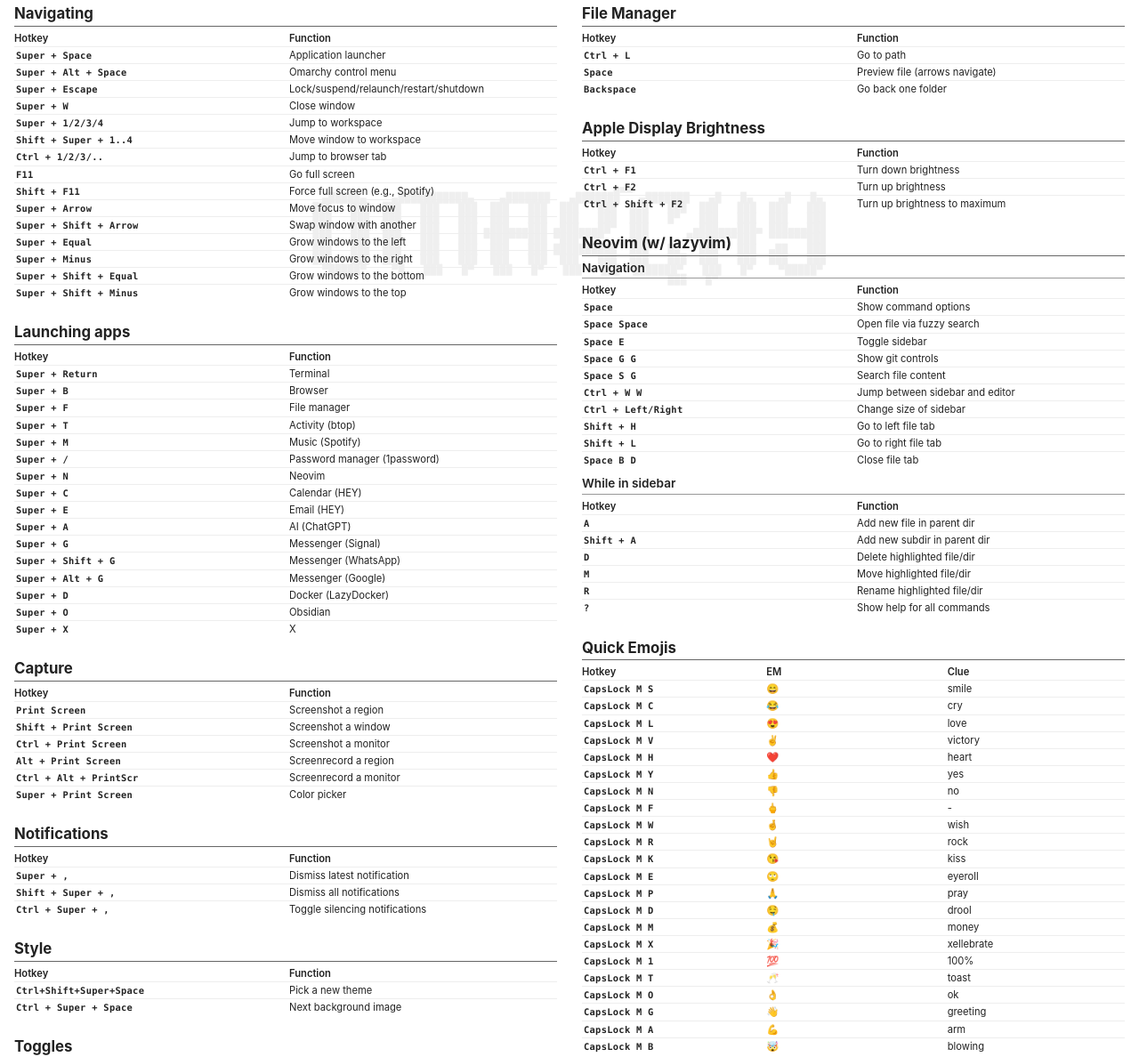
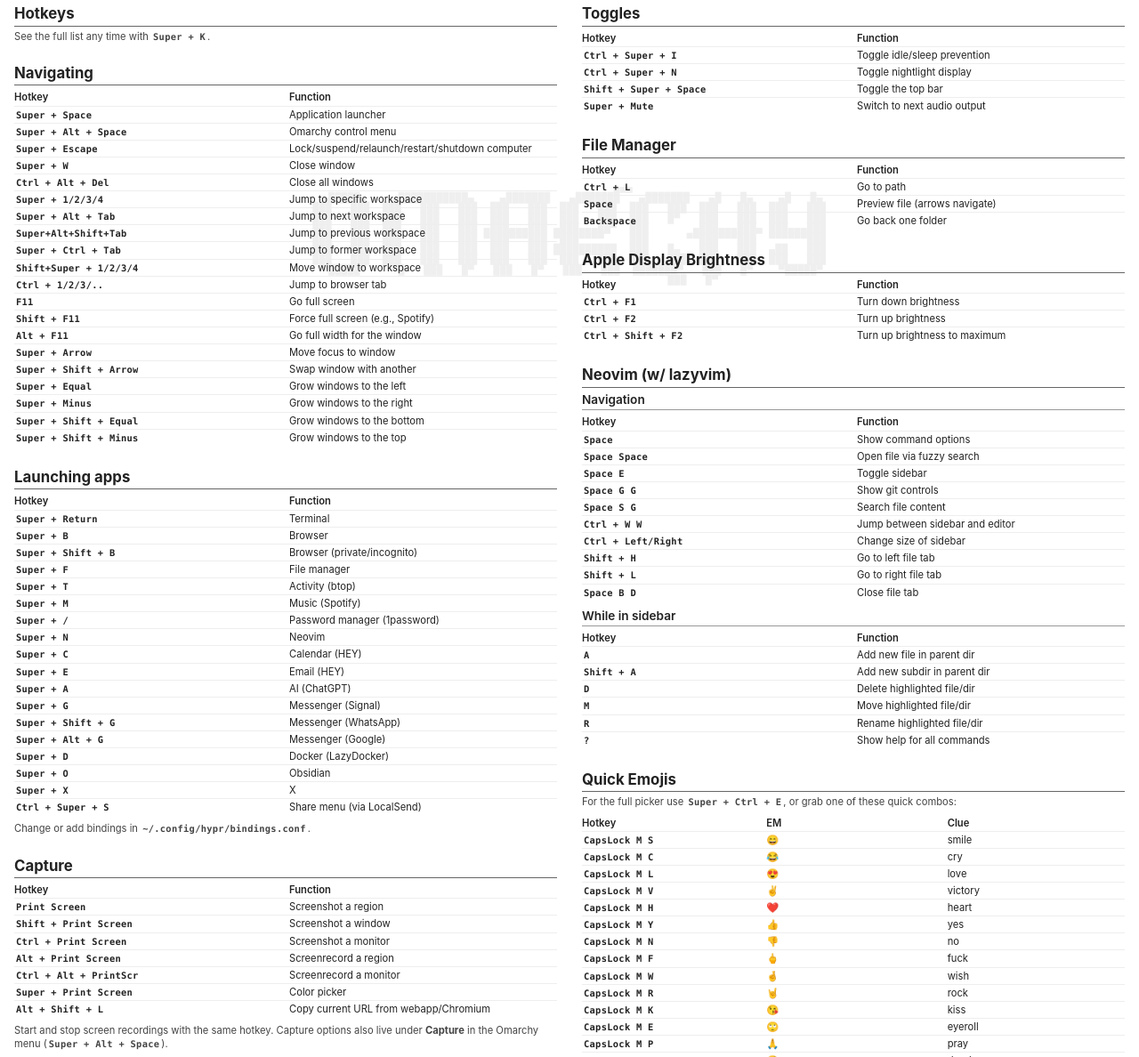
Before and after one commit to acrogenesis/omarchy-cheat-sheet, a plain HTML site: page index.html in a window 1280 px wide. Shown: the part 137-1325 px from the top of the page at 89% size. Drawn offline with Linux system fonts and the light colour scheme.

Commit message:
update keys

```diff
--- a/index.html
+++ b/index.html
@@ -116,6 +116,11 @@
             letter-spacing: .3px;
         }
     code.sm { font-size:.58rem; letter-spacing:.2px; }
+        .note {
+            margin: 0 0 6px;
+            font-size: .7rem;
+            color: #444;
+        }
         .print-button {
             display: inline-block;
             margin: 8px auto 16px;
@@ -139,7 +144,7 @@
         /* Print optimization */
         @media print {
             @page { size: A4; margin: 0.6cm 0.6cm 0.7cm; }
-            body { margin:0; padding:.4cm .55cm .6cm; font-size:9pt; }
+            body { margin:0; padding:.32cm .38cm .48cm; font-size:9pt; }
             h1 { font-size:20pt; margin:0 0 4px; }
             /* Move the meta-note out of the header area and render it as a fixed footer when printing. */
             .meta-note {
@@ -158,7 +163,7 @@
             /* Inject minimal footer */
             .meta-note:before { content:"by @acrogenesis"; font-weight:500; }
             .print-button { display:none; }
-            .container { column-count: 3; column-gap:18px; }
+            .container { column-count: 3; column-gap:14px; }
             section { break-inside: avoid; }
             h1, h2, h3 { page-break-after: avoid; break-after: avoid; }
             table.compact { font-size:6.7pt; margin:0 0 6px; }
@@ -171,6 +176,7 @@
             /* Tighten vertical whitespace */
             h2 { font-size:10pt; }
             h3 { font-size:7.5pt; }
+            .note { font-size:6.1pt; margin:0 0 4px; }
         }
     </style>
 </head>
@@ -213,18 +219,28 @@
 
     <div class="container">
         <section>
+            <h2>Hotkeys</h2>
+            <p class="note">See the full list any time with <code>Super + K</code>.</p>
+        </section>
+
+        <section>
             <h2>Navigating</h2>
             <table class="compact">
                 <tr><th>Hotkey</th><th>Function</th></tr>
                 <tr><td><code>Super + Space</code></td><td>Application launcher</td></tr>
                 <tr><td><code>Super + Alt + Space</code></td><td>Omarchy control menu</td></tr>
-                <tr><td><code>Super + Escape</code></td><td>Lock/suspend/relaunch/restart/shutdown</td></tr>
+                <tr><td><code>Super + Escape</code></td><td>Lock/suspend/relaunch/restart/shutdown computer</td></tr>
                 <tr><td><code>Super + W</code></td><td>Close window</td></tr>
-                <tr><td><code>Super + 1/2/3/4</code></td><td>Jump to workspace</td></tr>
-                <tr><td><code>Shift + Super + 1..4</code></td><td>Move window to workspace</td></tr>
+                <tr><td><code>Ctrl + Alt + Del</code></td><td>Close all windows</td></tr>
+                <tr><td><code>Super + 1/2/3/4</code></td><td>Jump to specific workspace</td></tr>
+                <tr><td><code>Super + Alt + Tab</code></td><td>Jump to next workspace</td></tr>
+                <tr><td><code>Super+Alt+Shift+Tab</code></td><td>Jump to previous workspace</td></tr>
+                <tr><td><code>Super + Ctrl + Tab</code></td><td>Jump to former workspace</td></tr>
+                <tr><td><code>Shift+Super + 1/2/3/4</code></td><td>Move window to workspace</td></tr>
                 <tr><td><code>Ctrl + 1/2/3/..</code></td><td>Jump to browser tab</td></tr>
                 <tr><td><code>F11</code></td><td>Go full screen</td></tr>
                 <tr><td><code>Shift + F11</code></td><td>Force full screen (e.g., Spotify)</td></tr>
+                <tr><td><code>Alt + F11</code></td><td>Go full width for the window</td></tr>
                 <tr><td><code>Super + Arrow</code></td><td>Move focus to window</td></tr>
                 <tr><td><code>Super + Shift + Arrow</code></td><td>Swap window with another</td></tr>
                 <tr><td><code>Super + Equal</code></td><td>Grow windows to the left</td></tr>
@@ -240,6 +256,7 @@
                 <tr><th>Hotkey</th><th>Function</th></tr>
                 <tr><td><code>Super + Return</code></td><td>Terminal</td></tr>
                 <tr><td><code>Super + B</code></td><td>Browser</td></tr>
+                <tr><td><code>Super + Shift + B</code></td><td>Browser (private/incognito)</td></tr>
                 <tr><td><code>Super + F</code></td><td>File manager</td></tr>
                 <tr><td><code>Super + T</code></td><td>Activity (btop)</td></tr>
                 <tr><td><code>Super + M</code></td><td>Music (Spotify)</td></tr>
@@ -254,7 +271,9 @@
                 <tr><td><code>Super + D</code></td><td>Docker (LazyDocker)</td></tr>
                 <tr><td><code>Super + O</code></td><td>Obsidian</td></tr>
                 <tr><td><code>Super + X</code></td><td>X</td></tr>
+                <tr><td><code>Ctrl + Super + S</code></td><td>Share menu (via LocalSend)</td></tr>
             </table>
+            <p class="note">Change or add bindings in <code>~/.config/hypr/bindings.conf</code>.</p>
         </section>
 
         <section>
@@ -267,7 +286,9 @@
                 <tr><td><code>Alt + Print Screen</code></td><td>Screenrecord a region</td></tr>
                 <tr><td><code>Ctrl + Alt + PrintScr</code></td><td>Screenrecord a monitor</td></tr>
                 <tr><td><code>Super + Print Screen</code></td><td>Color picker</td></tr>
+                <tr><td><code>Alt + Shift + L</code></td><td>Copy current URL from webapp/Chromium</td></tr>
             </table>
+            <p class="note">Start and stop screen recordings with the same hotkey. Capture options also live under <strong>Capture</strong> in the Omarchy menu (<code>Super + Alt + Space</code>).</p>
         </section>
 
         <section>
@@ -286,7 +307,9 @@
                 <tr><th>Hotkey</th><th>Function</th></tr>
                 <tr><td><code>Ctrl+Shift+Super+Space</code></td><td>Pick a new theme</td></tr>
                 <tr><td><code>Ctrl + Super + Space</code></td><td>Next background image</td></tr>
+                <tr><td><code>Super + Backspacer</code></td><td>Toggle transparency on a window</td></tr>
             </table>
+            <p class="note">Extra background images live in <code>~/.config/omarchy/current/backgrounds</code> (also via Omarchy menu &gt; Install &gt; Background).</p>
         </section>
 
         <section>
@@ -296,6 +319,7 @@
                 <tr><td><code>Ctrl + Super + I</code></td><td>Toggle idle/sleep prevention</td></tr>
                 <tr><td><code>Ctrl + Super + N</code></td><td>Toggle nightlight display</td></tr>
                 <tr><td><code>Shift + Super + Space</code></td><td>Toggle the top bar</td></tr>
+                <tr><td><code>Super + Mute</code></td><td>Switch to next audio output</td></tr>
             </table>
         </section>
 
@@ -349,6 +373,7 @@
 
         <section>
             <h2>Quick Emojis</h2>
+            <p class="note">For the full picker use <code>Super + Ctrl + E</code>, or grab one of these quick combos:</p>
             <table class="compact">
                 <tr><th>Hotkey</th><th>EM</th><th>Clue</th></tr>
                 <tr><td><code>CapsLock M S</code></td><td>😄</td><td>smile</td></tr>
@@ -358,7 +383,7 @@
                 <tr><td><code>CapsLock M H</code></td><td>❤️</td><td>heart</td></tr>
                 <tr><td><code>CapsLock M Y</code></td><td>👍</td><td>yes</td></tr>
                 <tr><td><code>CapsLock M N</code></td><td>👎</td><td>no</td></tr>
-                <tr><td><code>CapsLock M F</code></td><td>🖕</td><td>-</td></tr>
+                <tr><td><code>CapsLock M F</code></td><td>🖕</td><td>fuck</td></tr>
                 <tr><td><code>CapsLock M W</code></td><td>🤞</td><td>wish</td></tr>
                 <tr><td><code>CapsLock M R</code></td><td>🤘</td><td>rock</td></tr>
                 <tr><td><code>CapsLock M K</code></td><td>😘</td><td>kiss</td></tr>
@@ -378,6 +403,7 @@
 
         <section>
             <h2>Quick Completions</h2>
+            <p class="note">Add your own in <code>~/.XCompose</code>, then run <code>omarchy-restart-xcompose</code> to reload.</p>
             <table class="compact">
                 <tr><th>Hotkey</th><th>Completion</th></tr>
                 <tr><td><code>CapsLock Space Space</code></td><td>— (mdash)</td></tr>
```
